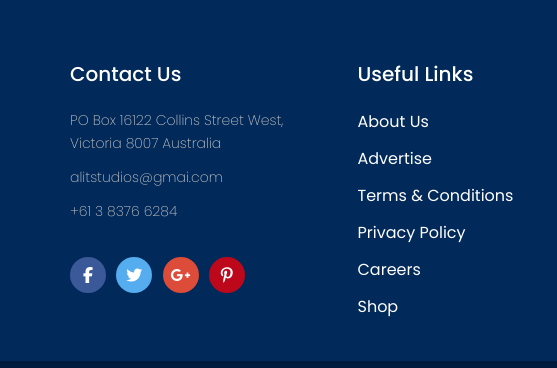
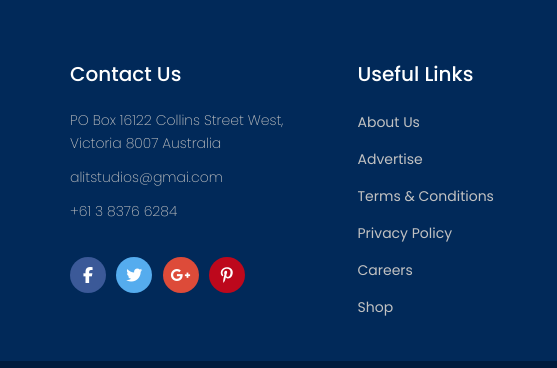
Before and after one commit to shamimh04/Alit_Studio, a plain HTML site: page index.html in a window 1280 px wide. Shown: the part 5981-6349 px from the top of the page, 0-557 px from the left. Drawn offline with Linux system fonts and the light colour scheme.

Commit message:
2nd commit

```diff
--- a/style.css
+++ b/style.css
@@ -683,6 +683,10 @@ a {
 .footer .footer_column ul li {
     margin-bottom: 12px;
 }
+.footer .footer_column ul li a{
+    color: #c2c2c2;
+    font-size: 14px;
+}
 
 
 .footer_news {
```
